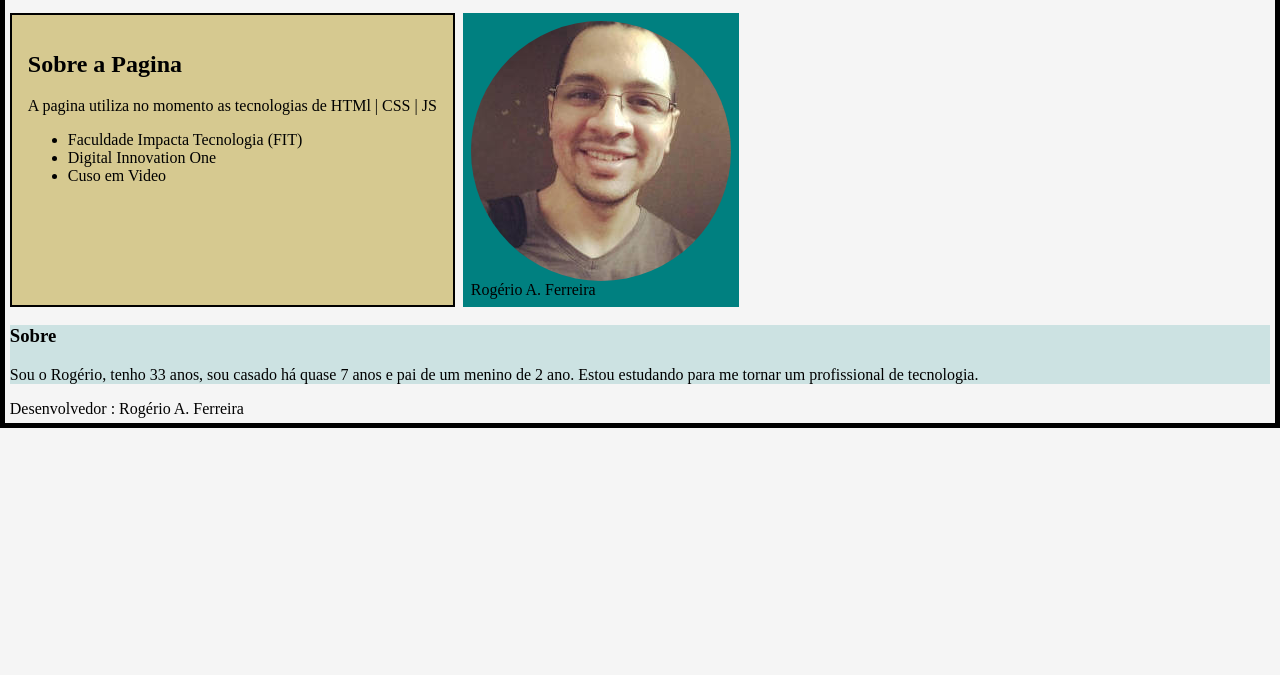
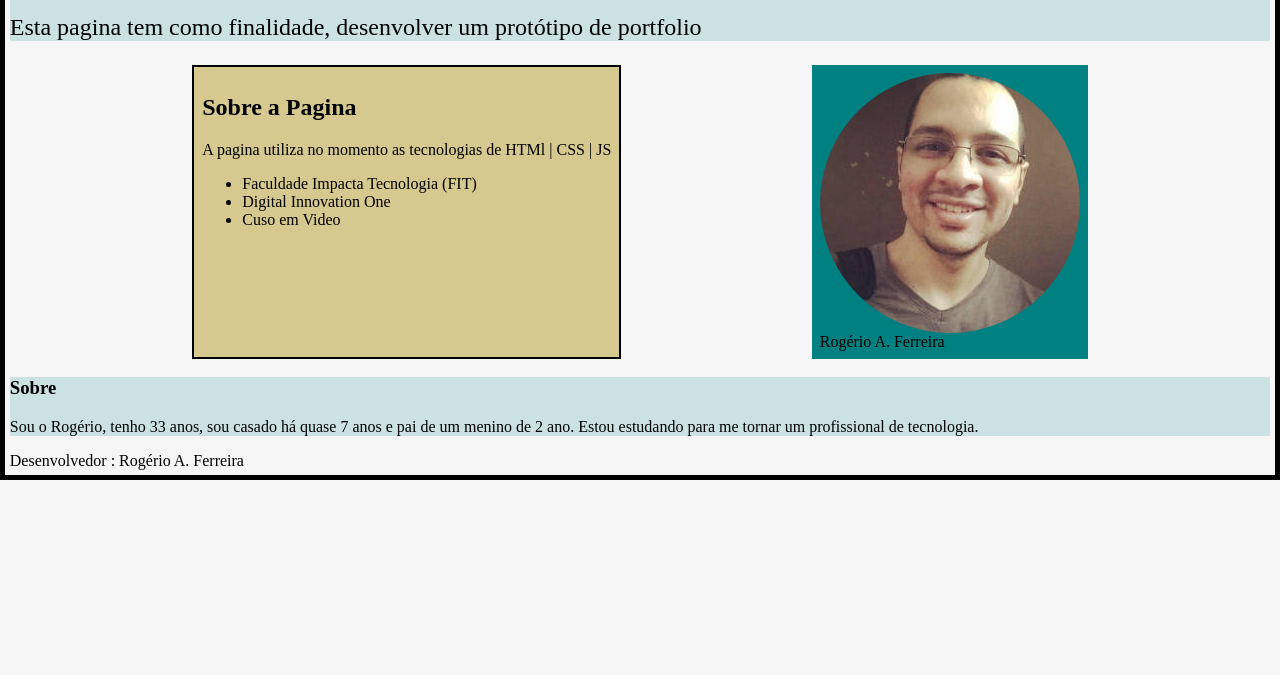
Before and after one commit to roferreira87/teste, a plain HTML site: page index.html in a window 1280 px wide. Shown: the part 125-800 px from the top of the page. Drawn offline with Linux system fonts and the light colour scheme.

Commit message:
alteraç
'

```diff
--- a/css/style.css
+++ b/css/style.css
@@ -8,7 +8,7 @@ article {
     background-color: rgb(204, 226, 226);
 }
 
-aside {
+.aside {
     background-color: teal;
     margin-left: 0.5rem;
     padding: 0.5em;
@@ -34,10 +34,12 @@ body {
 
 }
 
-main {
+.main {
     background-color: rgb(214, 201, 144);
     border: 2px solid;
-    padding: 1em;
+    flex-direction: column;
+    display: flex;
+    padding: 0.5rem;
 }
 
 section {
@@ -50,3 +52,9 @@ section {
     flex-direction: column;
     text-align: center;
 }
+
+.wrapper {
+    display: flex;
+    justify-content: space-evenly;
+
+}
--- a/index.html
+++ b/index.html
@@ -6,6 +6,7 @@
     <meta http-equiv="X-UA-Compatible" content="IE=edge">
     <meta name="viewport" content="width=device-width, initial-scale=1.0">
     <link rel="stylesheet" href="css/style.css">
+    <script src="script/script.js"></script>
 </head>
 <body>
     <header class="cabecalho">
@@ -14,12 +15,14 @@
             <a class="item-menu" href="sobre.html">Sobre</a>
             <a class="item-menu" href="contato.html">Contato</a>
         </nav>
-    </header>
+
         <article id="tituloInicio">
             <h1>Testando Conhecimentos</h1>
             <p>Esta pagina tem como finalidade, desenvolver um protótipo de portfolio</p>
         </article>
-        <section>
+    </header>
+            <div class="wrapper">
+                <div class="main">
                     <main>
                         <h2>Sobre a Pagina</h2>
                         <p>A pagina utiliza no momento as tecnologias de HTMl | CSS | JS</p>
@@ -29,18 +32,23 @@
                             <li>Cuso em Video</li>
                         </ul>
                     </main>
+                </div>
 
+
+                <div class="aside">
                     <aside>
                         <img src="imagem/Ro perfil 260.jpg" alt="foto perfil" class="foto">
                         Rogério A. Ferreira
                     </aside>
-        </section>
+                </div>
+            </div>
 
         <article>
             <h3>Sobre</h3>
 
             <p>Sou o Rogério, tenho 33 anos, sou casado há quase 7 anos e pai de um menino de 2 ano. Estou estudando para me tornar um profissional de tecnologia.</p>
         </article>
+
     <footer>Desenvolvedor : Rogério A. Ferreira</footer>
 </body>
 </html>
```
Also changed, not shown: script/script.js (added). Lines whose indentation alone changed are shown as unchanged.
